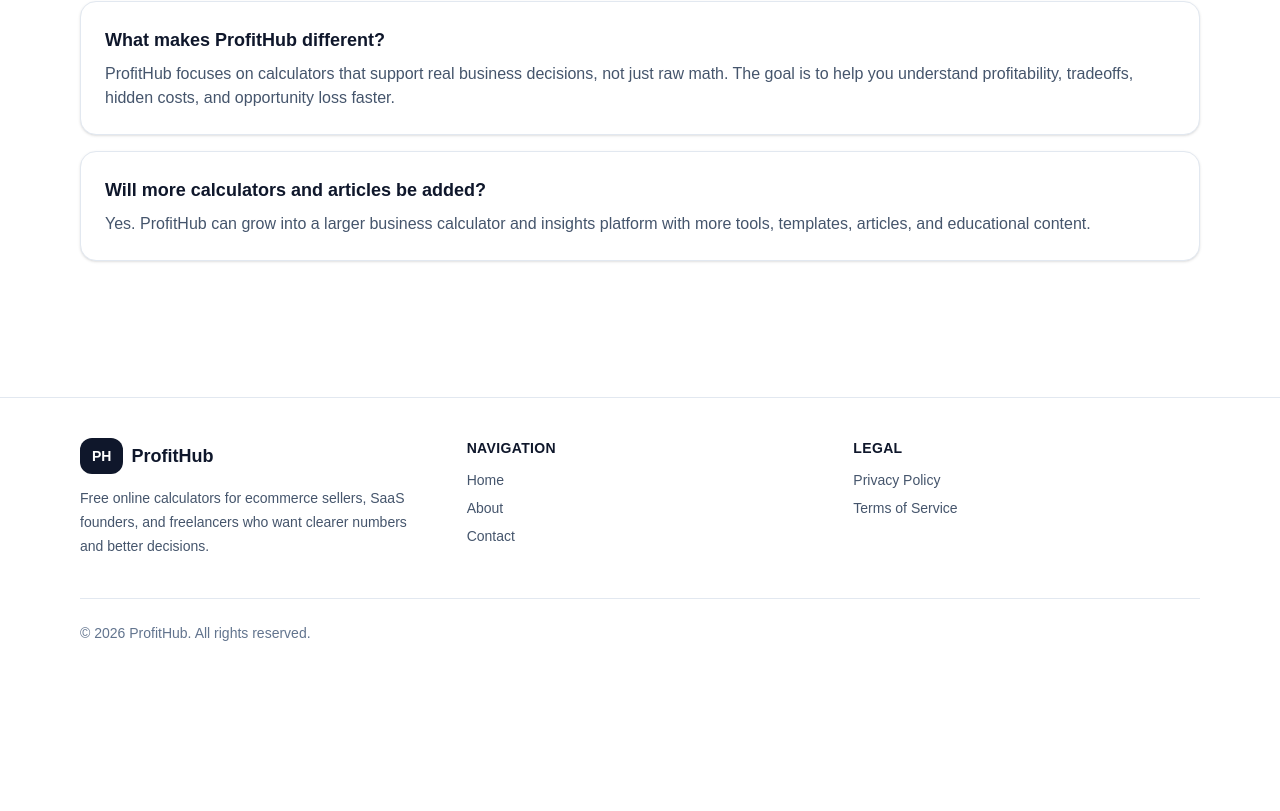
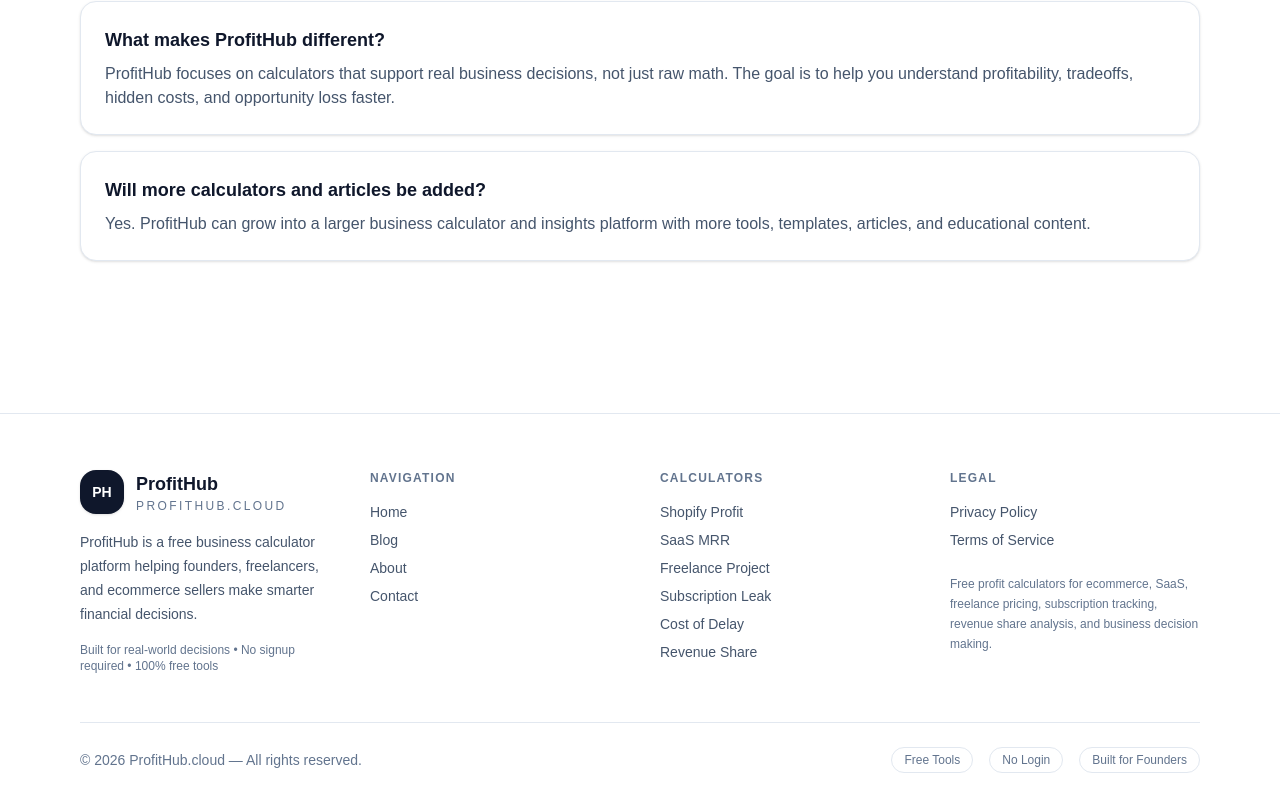
Before and after one commit to K3Jonass/profit-calculator-hub, a Next.js app: page / in a window 1280 px wide. Shown: the part 3652-4463 px from the top of the page. Before the commit the page ends 4335 px from the top, so only its background shows below. Built offline with nearby package versions, Linux system fonts and the light colour scheme.

Commit message:
Upgrade footer branding and SEO structure

```diff
--- a/components/Footer.tsx
+++ b/components/Footer.tsx
@@ -2,29 +2,47 @@
 
 export default function Footer() {
   return (
-    <footer className="mt-20 border-t border-slate-200 bg-white">
-      <div className="mx-auto max-w-6xl px-4 py-10">
-        <div className="grid gap-10 md:grid-cols-3">
+    <footer className="mt-24 border-t border-slate-200 bg-white">
+      <div className="mx-auto max-w-6xl px-4 py-14">
+        {/* TOP GRID */}
+        <div className="grid gap-10 md:grid-cols-4">
+
+          {/* BRAND */}
           <div>
-            <div className="mb-3 flex items-center gap-2">
-              <span className="rounded-xl bg-slate-900 px-3 py-2 text-sm font-bold text-white">
+            <div className="mb-4 flex items-center gap-3">
+              <div className="flex h-11 w-11 items-center justify-center rounded-2xl bg-slate-900 text-sm font-bold text-white shadow-sm">
                 PH
-              </span>
-              <span className="text-lg font-bold text-slate-900">ProfitHub</span>
+              </div>
+              <div>
+                <p className="text-lg font-bold text-slate-900">ProfitHub</p>
+                <p className="text-xs uppercase tracking-[0.2em] text-slate-500">
+                  profithub.cloud
+                </p>
+              </div>
             </div>
+
             <p className="max-w-sm text-sm leading-6 text-slate-600">
-              Free online calculators for ecommerce sellers, SaaS founders, and
-              freelancers who want clearer numbers and better decisions.
+              ProfitHub is a free business calculator platform helping founders,
+              freelancers, and ecommerce sellers make smarter financial decisions.
+            </p>
+
+            {/* TRUST LINE */}
+            <p className="mt-4 text-xs text-slate-500">
+              Built for real-world decisions • No signup required • 100% free tools
             </p>
           </div>
 
+          {/* NAVIGATION */}
           <div>
-            <h3 className="mb-3 text-sm font-semibold uppercase tracking-wide text-slate-900">
+            <h3 className="mb-4 text-xs font-semibold uppercase tracking-widest text-slate-500">
               Navigation
             </h3>
             <div className="flex flex-col gap-2 text-sm text-slate-600">
               <Link href="/" className="hover:text-slate-900">
                 Home
+              </Link>
+              <Link href="/blog" className="hover:text-slate-900">
+                Blog
               </Link>
               <Link href="/about" className="hover:text-slate-900">
                 About
@@ -35,8 +53,36 @@
             </div>
           </div>
 
+          {/* CALCULATORS */}
           <div>
-            <h3 className="mb-3 text-sm font-semibold uppercase tracking-wide text-slate-900">
+            <h3 className="mb-4 text-xs font-semibold uppercase tracking-widest text-slate-500">
+              Calculators
+            </h3>
+            <div className="flex flex-col gap-2 text-sm text-slate-600">
+              <Link href="/calculators/shopify-profit" className="hover:text-slate-900">
+                Shopify Profit
+              </Link>
+              <Link href="/calculators/saas-mrr" className="hover:text-slate-900">
+                SaaS MRR
+              </Link>
+              <Link href="/calculators/freelance-project-profit" className="hover:text-slate-900">
+                Freelance Project
+              </Link>
+              <Link href="/calculators/subscription-leak" className="hover:text-slate-900">
+                Subscription Leak
+              </Link>
+              <Link href="/calculators/cost-of-delay" className="hover:text-slate-900">
+                Cost of Delay
+              </Link>
+              <Link href="/calculators/revenue-share" className="hover:text-slate-900">
+                Revenue Share
+              </Link>
+            </div>
+          </div>
+
+          {/* LEGAL + SEO TEXT */}
+          <div>
+            <h3 className="mb-4 text-xs font-semibold uppercase tracking-widest text-slate-500">
               Legal
             </h3>
             <div className="flex flex-col gap-2 text-sm text-slate-600">
@@ -47,11 +93,32 @@
                 Terms of Service
               </Link>
             </div>
+
+            {/* SEO micro text */}
+            <p className="mt-6 text-xs leading-5 text-slate-500">
+              Free profit calculators for ecommerce, SaaS, freelance pricing,
+              subscription tracking, revenue share analysis, and business decision making.
+            </p>
           </div>
         </div>
 
-        <div className="mt-10 border-t border-slate-200 pt-6 text-sm text-slate-500">
-          © {new Date().getFullYear()} ProfitHub. All rights reserved.
+        {/* BOTTOM BAR */}
+        <div className="mt-12 flex flex-col items-center justify-between gap-4 border-t border-slate-200 pt-6 text-sm text-slate-500 md:flex-row">
+          <p>
+            © {new Date().getFullYear()} ProfitHub.cloud — All rights reserved.
+          </p>
+
+          <div className="flex items-center gap-4 text-xs">
+            <span className="rounded-full border border-slate-200 px-3 py-1">
+              Free Tools
+            </span>
+            <span className="rounded-full border border-slate-200 px-3 py-1">
+              No Login
+            </span>
+            <span className="rounded-full border border-slate-200 px-3 py-1">
+              Built for Founders
+            </span>
+          </div>
         </div>
       </div>
     </footer>
```
